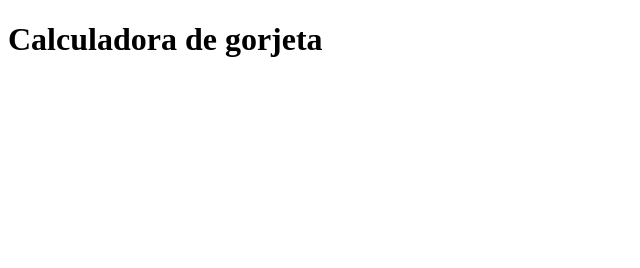
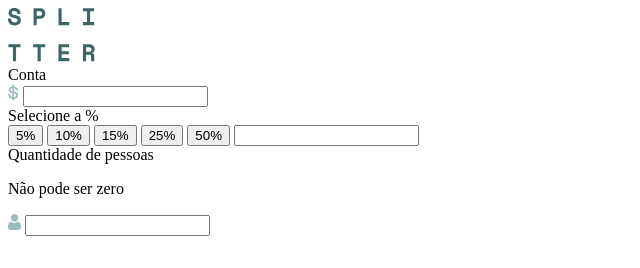
Before and after one commit to kayque2678/calculadora-de-gorgeta, a plain HTML site: page index.html in a window 1280 px wide. Shown: the whole page, without its empty margins (0-640 px from the left). Drawn offline with Linux system fonts and the light colour scheme.

Commit message:
segundo commit do HTML

```diff
--- a/index.html
+++ b/index.html
@@ -6,6 +6,44 @@
     <title>Calculadora de gorjeta</title>
 </head>
 <body>
-    <h1>Calculadora de gorjeta</h1>
+    <header>
+        <img src="./calculadora-de-gorjeta_base/images/logo.svg" alt="logo do splitter">
+    </header>
+
+    <main>
+        <section class="indormacoes">
+            <form action="">
+                <div class="conta">
+                    <label for="conta">Conta</label>
+                    <div>
+                        <img src="./calculadora-de-gorjeta_base/images/icon-dollar.svg" alt="icone do cifrão">
+                        <input type="number" name="conta" id="conta">
+                    </div>
+                </div>
+
+                <div class="gorjeta">
+                    <label for="outra">Selecione a %</label>
+
+                    <div>
+                        <input type="button" value="5%">
+                        <input type="button" value="10%" >
+                        <input type="button" value="15%">
+                        <input type="button" value="25%">
+                        <input type="button" value="50%">
+                        <input type="number" name="outra" id="outra">
+                    </div>
+                </div>
+
+                <div class="pessoas">
+                    <label for="conta">Quantidade de pessoas</label>
+                    <p>Não pode ser zero</p>
+                    <div>
+                        <img src="./calculadora-de-gorjeta_base/images/icon-person.svg" alt="icone da pessoa">
+                        <input type="number" name="conta" id="conta">
+                    </div>
+                </div>
+            </form>
+        </section>
+    </main>
 </body>
 </html>
```
